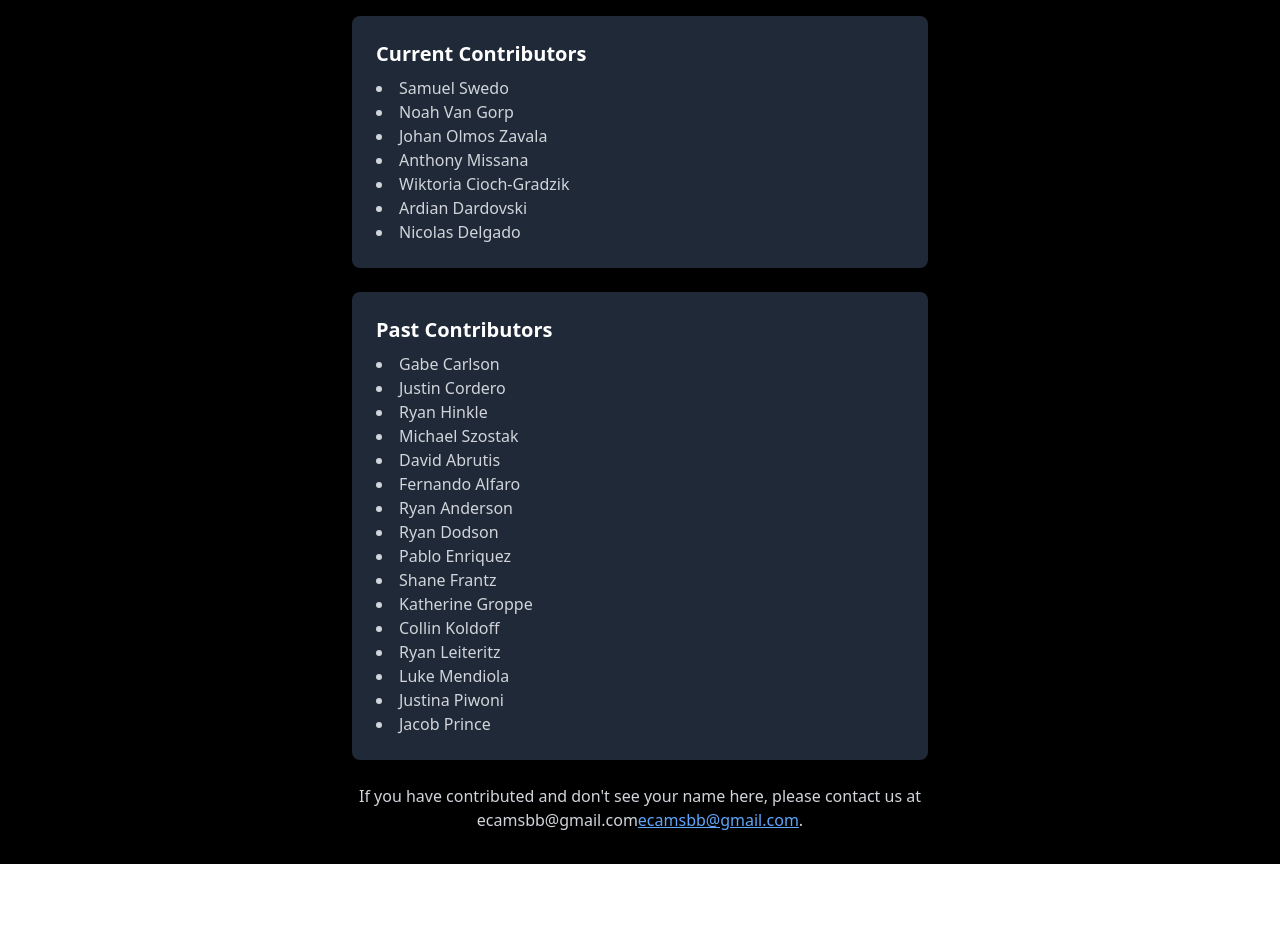
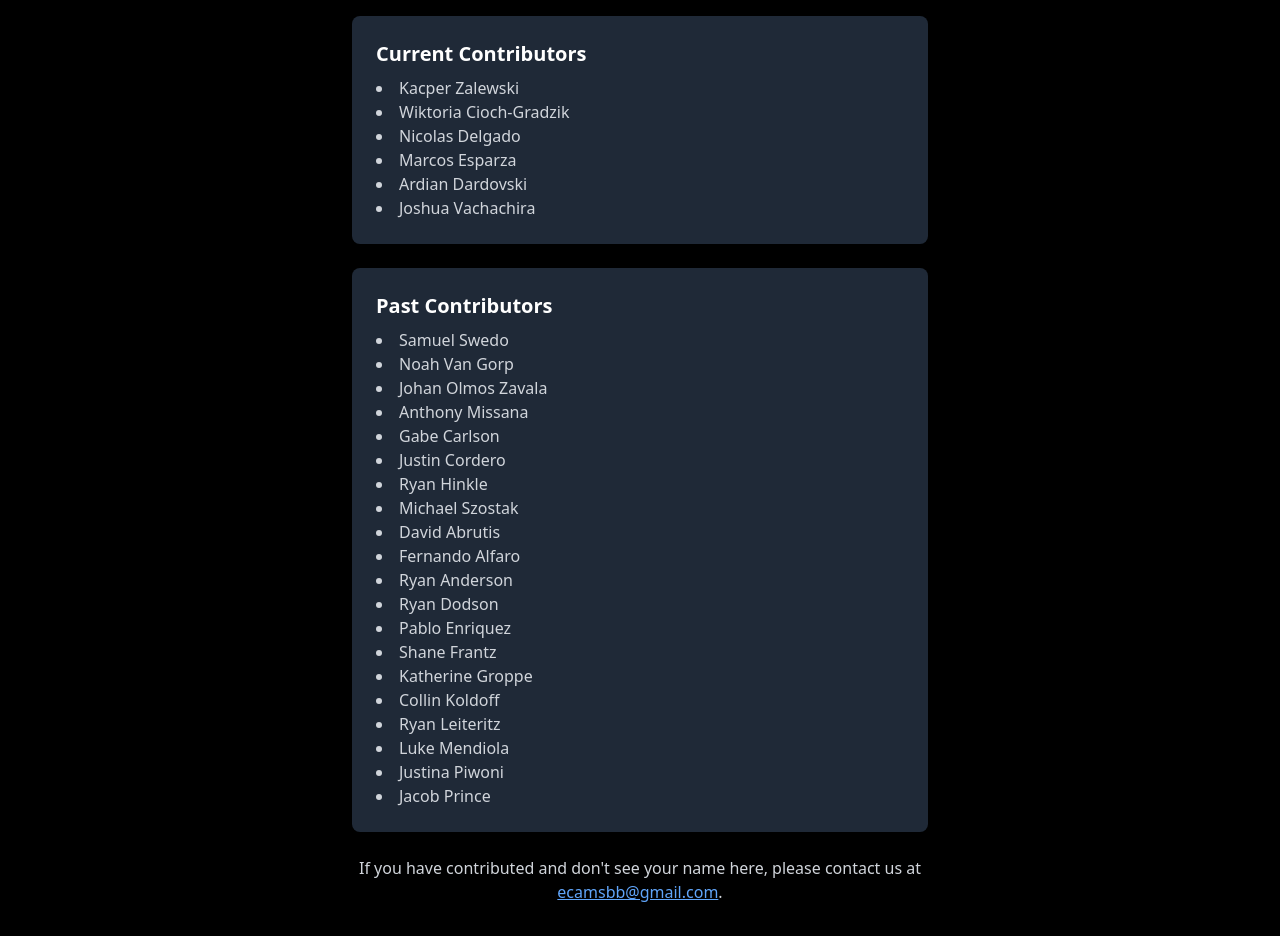
Before and after one commit to ECaMS-Billboard/ecams-billboard, a React (Create React App) app: page /credits in a window 1280 px wide. Shown: the part 140-1076 px from the top of the page. Before the commit the page ends 1004 px from the top, so only its background shows below. Built offline with nearby package versions, Linux system fonts and the light colour scheme; the HTML template or start-up script is replaced by a standard one.

Commit message:
Update Site Credits

```diff
--- a/src/pages/Credits.js
+++ b/src/pages/Credits.js
@@ -12,19 +12,22 @@ function Credits() {
         <div className="bg-gray-800 p-6 rounded-lg shadow-md text-gray-300">
           <h2 className="text-xl font-bold text-white mb-2">Current Contributors</h2>
           <ul className="list-disc list-inside">
-            <li>Samuel Swedo</li>
-            <li>Noah Van Gorp</li>
-            <li>Johan Olmos Zavala</li>
-            <li>Anthony Missana</li>
+            <li>Kacper Zalewski</li>
             <li>Wiktoria Cioch-Gradzik</li>
+            <li>Nicolas Delgado</li>
+            <li>Marcos Esparza</li>
             <li>Ardian Dardovski</li>
-            <li>Nicolas Delgado</li>
+            <li>Joshua Vachachira</li>
           </ul>
         </div>
 
         <div className="bg-gray-800 p-6 rounded-lg shadow-md text-gray-300 mt-6">
           <h2 className="text-xl font-bold text-white mb-2">Past Contributors</h2>
           <ul className="list-disc list-inside">
+            <li>Samuel Swedo</li>
+            <li>Noah Van Gorp</li>
+            <li>Johan Olmos Zavala</li>
+            <li>Anthony Missana</li>
             <li>Gabe Carlson</li>
             <li>Justin Cordero</li>
             <li>Ryan Hinkle</li>
@@ -45,7 +48,7 @@ function Credits() {
         </div>
 
         <p className="text-gray-300 mt-6 text-center">
-          If you have contributed and don't see your name here, please contact us at {'ecamsbb@gmail.com'}
+          If you have contributed and don't see your name here, please contact us at {' '}
           <a className="underline text-blue-400" href="mailto:ecamsbb@gmail.com">ecamsbb@gmail.com</a>.
         </p>
       </div>
```
